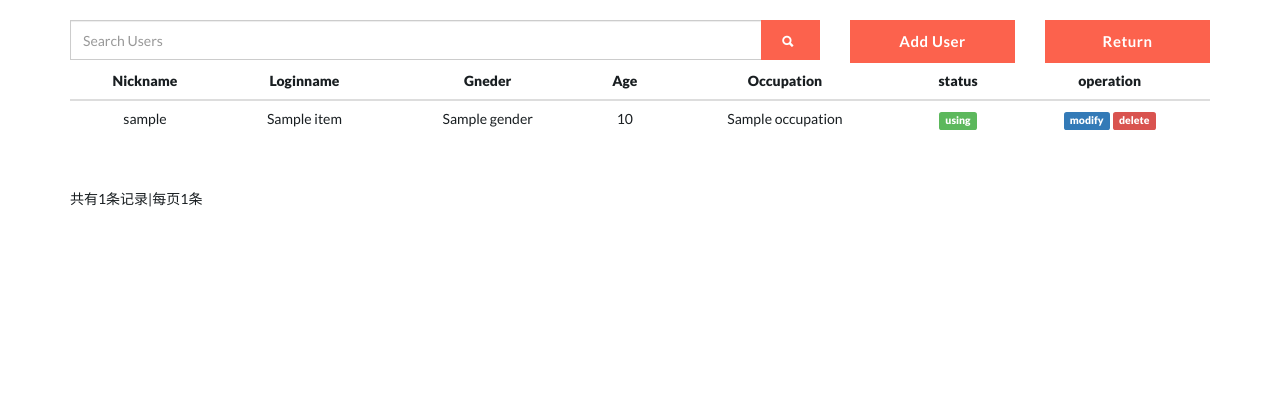
After one commit to chaoql/DNR, a Flask app: template templates/manager/adduser.html in a window 1280 px wide. The commit adds this page. Shown: the top 420 px of the page. Run offline with Flask 2, Linux system fonts and the light colour scheme; the template is opened without the code that fills it: most values are stand-ins (such as "Sample title", 1, 10 or a date in 2020); parts of the project's set-up code (start-up, migrations or seed data) failed here and were passed over; some libraries are stand-ins or nearby versions; some web fonts are replaced.

Commit message:
实现用户状态修改

```diff
--- /dev/null
+++ b/templates/manager/adduser.html
@@ -0,0 +1,46 @@
+{% extends "common/m_layout.html" %}
+{% block content %}
+    {% if data %}
+        <table class="table table-hover" style="text-align:center">
+            <thead style="text-align:center">
+            <tr>
+                <th style="text-align:center">Nickname</th>
+                <th style="text-align:center">Loginname</th>
+                <th style="text-align:center">Gneder</th>
+                <th style="text-align:center">Age</th>
+                <th style="text-align:center">Occupation</th>
+                <th style="text-align:center">status</th>
+                <th style="text-align:center">operation</th>
+            </tr>
+            </thead>
+            <tbody>
+            {% for item in data %}
+                <tr>
+                    <td>{{ item.nickname }}</td>
+                    <td>{{ item.login_name }}</td>
+                    <td>{{ item.gender }}</td>
+                    <td>{{ item.age }}</td>
+                    <td>{{ item.occupation }}</td>
+                    {% if item.status == 0 %}
+                        <td class="td-status">
+                            <span class="label label-danger">not using</span>
+                        </td>
+                    {% else %}
+                        <td class="td-status">
+                            <span class="label label-success">using</span>
+                        </td>
+                    {% endif %}
+                    <td>
+                        <a href="{{ buildUrl('/') }}">
+                            <span class="label label-primary">modify</span>
+                        </a>
+                        <a href="{{ buildUrl('manager/delete')~'?id='~item.id }}">
+                            <span class="label label-danger">delete</span>
+                        </a>
+                    </td>
+                </tr>
+            {% endfor %}
+            </tbody>
+        </table>
+    {% endif %}
+{% endblock %}
```
Also changed, not shown: controllers/manager.py (+24 -7 lines), static/js/manager/modify.js (+7 -1 lines), templates/manager/modify.html (+10 -2 lines).
